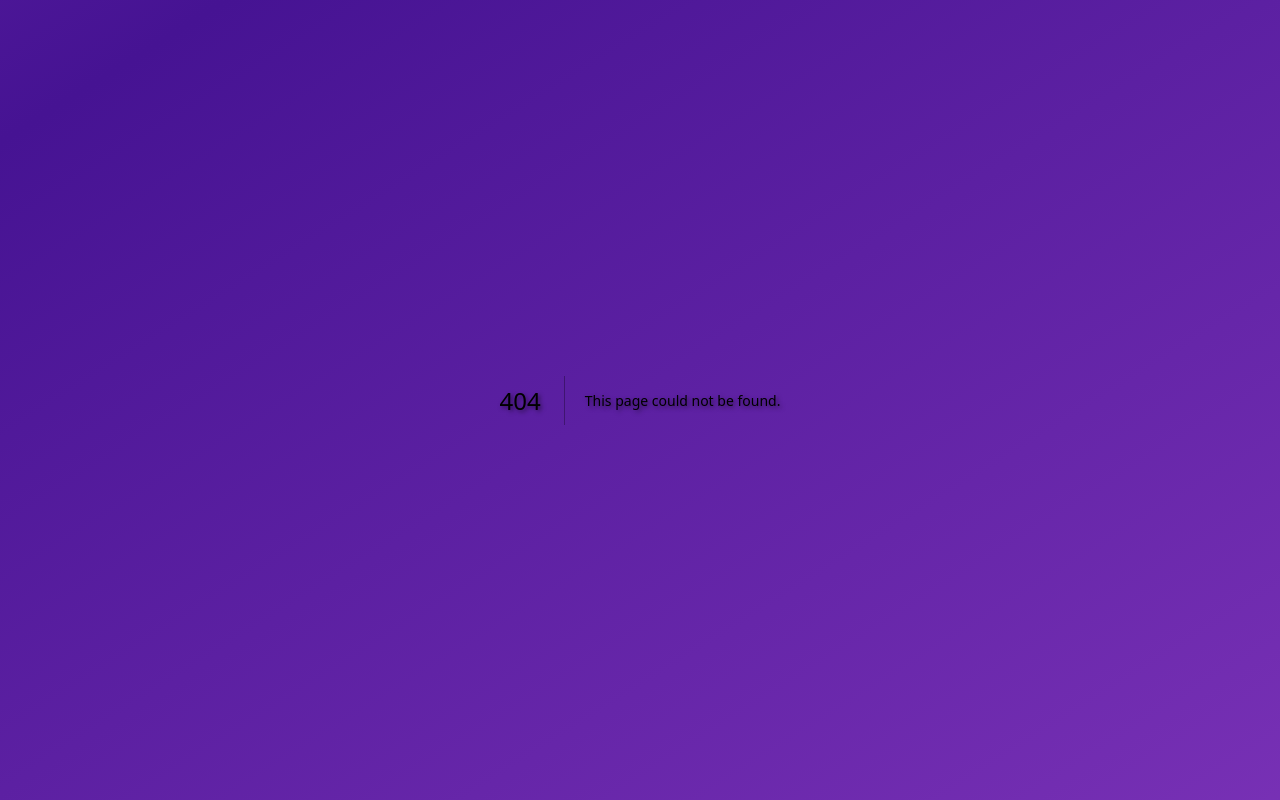
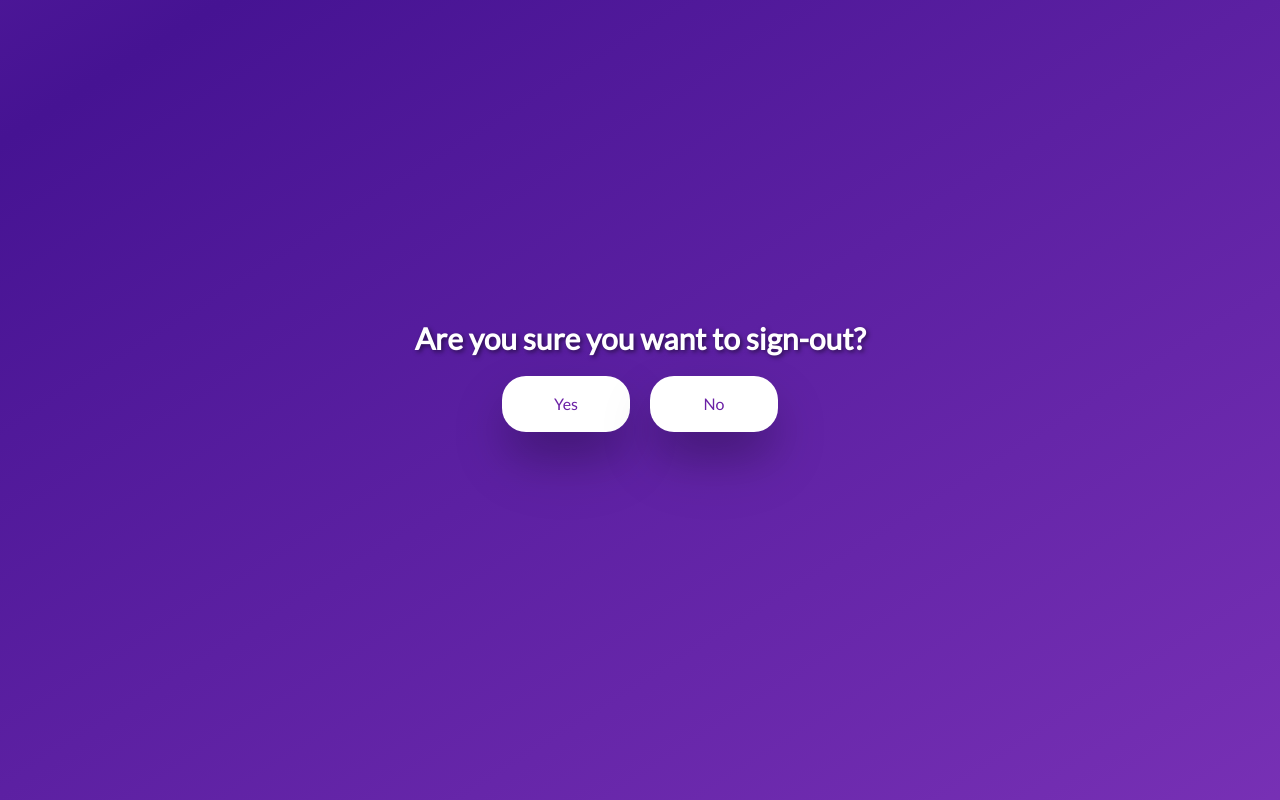
Before and after one commit to eugenechevski/PersonalPortfolio, a Next.js app: page /auth/signout in a window 1280 px wide. Before the commit this address had no page. Built offline with nearby package versions, Linux system fonts and the light colour scheme.

Commit message:
Adds the signout page.

```diff
--- /dev/null
+++ b/src/app/auth/signout/page.tsx
@@ -0,0 +1,24 @@
+"use client";
+
+import Button from "@/components/Button";
+import Link from "next/link";
+import { signOut } from "next-auth/react";
+
+export default function SignOut() {
+  return (
+    <div className="w-screen h-screen flex flex-col justify-center items-center gap-5">
+      <p className="text-3xl font-bold text-white">
+        Are you sure you want to sign-out?
+      </p>
+      <div className="flex gap-5">
+        <Button
+          textContent="Yes"
+          hanlderOnClick={() => signOut({ callbackUrl: "/admin" })}
+        />
+        <Link href={"/admin"}>
+          <Button textContent="No" />
+        </Link>
+      </div>
+    </div>
+  );
+}
```
